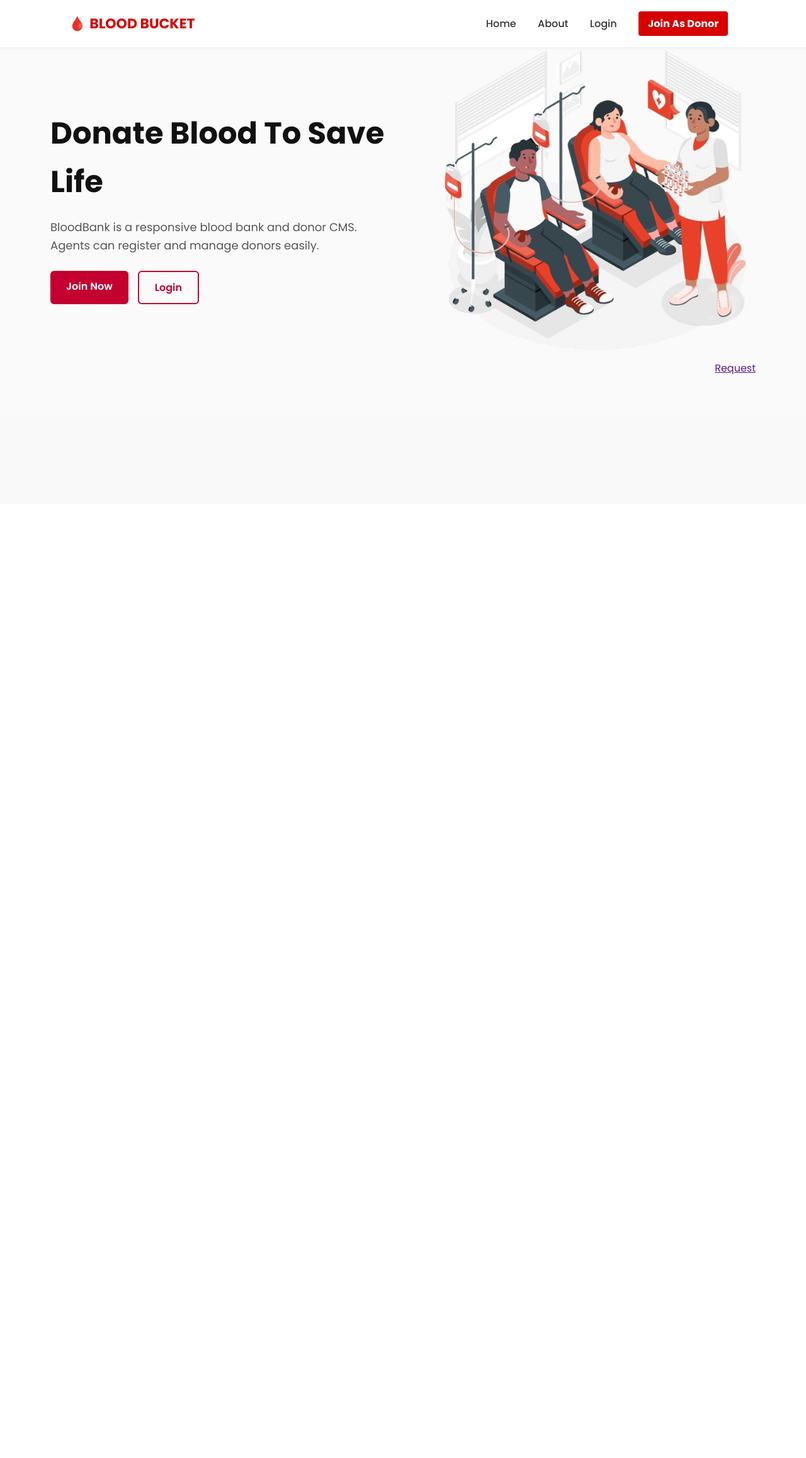
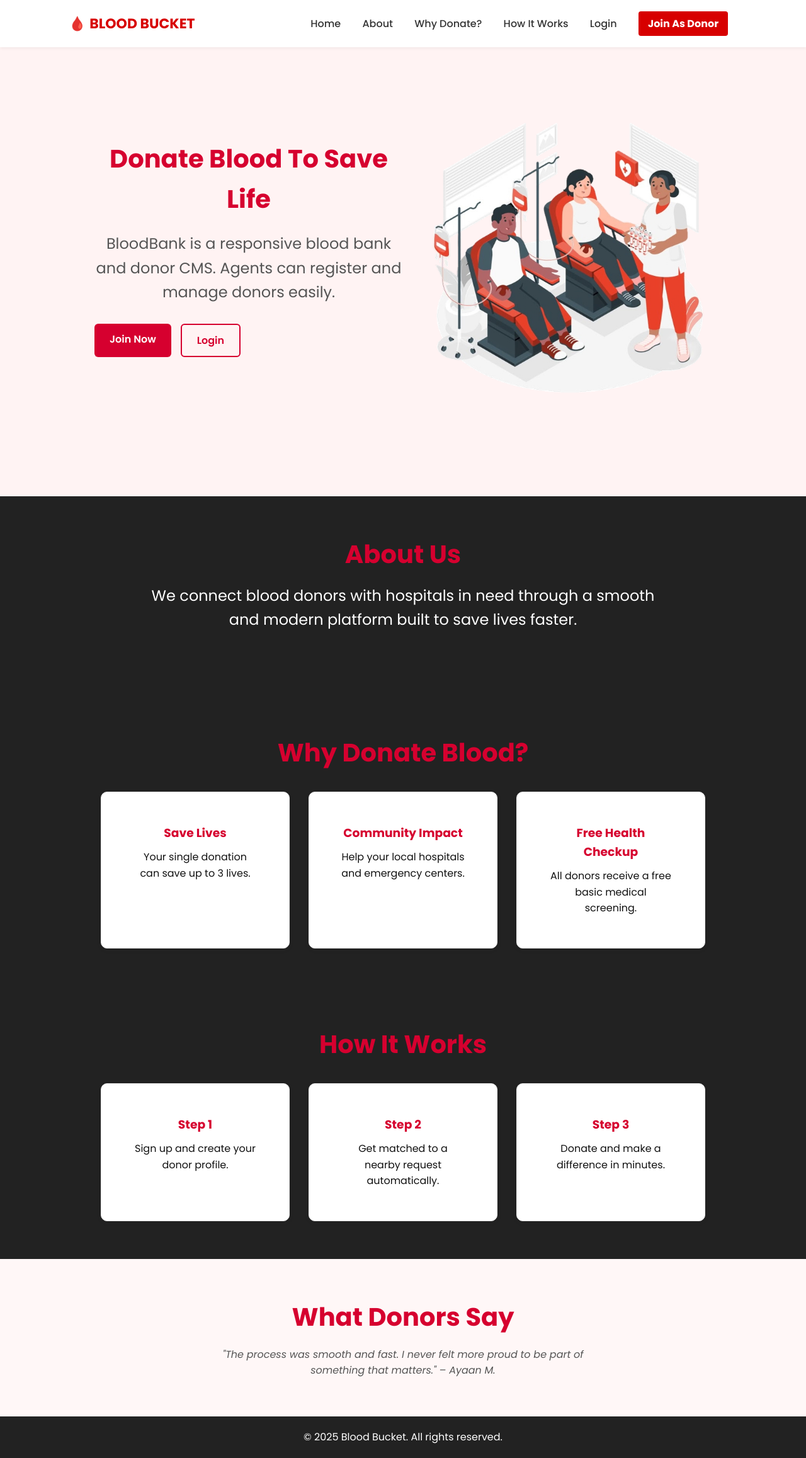
Before and after one commit to AayanMirza1/BloodBankManagementSystem, a FastAPI app: page / in a window 1280 px wide. Shown: the whole page at 63% size. Before the commit the page ends 595 px from the top, so only its background shows below. Run offline with FastAPI, Linux system fonts and the light colour scheme.

Commit message:
Updated homepage layout and CSS for scrollable sections

```diff
--- a/static/style.css
+++ b/static/style.css
@@ -176,3 +176,119 @@
 .admin-btn:hover {
   background-color: darkred;
 }
+
+/* Hero Section */
+.hero {
+  display: flex;
+  flex-wrap: wrap;
+  justify-content: space-between;
+  align-items: center;
+  padding: 150px 150px;
+  background: #fff3f3;
+}
+
+.hero-text {
+  max-width: 700px;
+}
+
+.hero-text h1 {
+  font-size: 2.5rem;
+  color: #d6002f;
+  margin-bottom: 20px;
+}
+
+.hero-text p {
+  font-size: 1.5rem;
+  margin-bottom: 30px;
+}
+
+.cta-buttons a {
+  display: inline-block;
+  padding: 12px 24px;
+  border-radius: 6px;
+  font-weight: 600;
+}
+
+.btn-primary {
+  background-color: #d6002f;
+  color: #fff;
+}
+
+.btn-outline {
+  border: 2px solid #d6002f;
+  color: #d6002f;
+  background: transparent;
+}
+
+.hero-image img {
+  width: 100%;
+  max-width: 450px;
+  margin-top: 30px;
+}
+
+.sec-container {
+  background-color: #222;
+}
+
+
+/* Sections */
+section {
+  padding: 60px 40px;
+  text-align: center;
+}
+
+.section-title {
+  font-size: 2.5rem;
+  color: #d6002f;
+  margin-bottom: 15px;
+}
+
+.section-subtitle {
+  color: #ffff;
+  font-size: 1.5rem;
+  max-width: 800px;
+  margin: 0 auto 40px;
+}
+
+.features {
+  display: flex;
+  flex-wrap: wrap;
+  justify-content: center;
+  gap: 30px;
+  margin-top: 30px;
+}
+
+.feature-box {
+  background-color: #fff;
+  border: 1px solid #eee;
+  padding: 50px 50px;
+  border-radius: 10px;
+  width: 300px;
+  box-shadow: 0 2px 8px rgba(0, 0, 0, 0.05);
+}
+
+
+.feature-box h3 {
+  color: #d6002f;
+  margin-bottom: 10px;
+}
+
+/* Testimonials */
+.testimonials {
+  background-color: #fff7f7;
+}
+
+.testimonial {
+  font-style: italic;
+  max-width: 600px;
+  margin: 0 auto;
+  color: #555;
+}
+
+/* Footer */
+footer {
+  background-color: #222;
+  color: #fff;
+  text-align: center;
+  padding: 20px;
+}
--- a/templates/index.html
+++ b/templates/index.html
@@ -1,64 +1,24 @@
-<!-- <!DOCTYPE html>
+<!DOCTYPE html>
 <html lang="en">
+
 <head>
   <meta charset="UTF-8" />
   <meta name="viewport" content="width=device-width, initial-scale=1.0" />
   <title>Blood Bucket</title>
   <link rel="stylesheet" href="/static/style.css" />
 </head>
+
 <body>
   <header>
     <div class="container">
       <div class="logo">🩸 <strong>BLOOD BUCKET</strong></div>
       <nav>
-        <ul>
-          <li><a href="#">Home</a></li>
-          <li><a href="#">About</a></li>
-          <li><a href="#">Volunteer</a></li>
-          <li><a href="#">Donors</a></li>
-          <li><a href="#">Blood Group</a></li>
-          <li><a href="#">Contact</a></li>
-          <li><a href="#" class="donor-btn">Join as Donor</a></li>
-
-        </ul>
-      </nav>
-    </div>
-  </header>
-
-  <section class="hero">
-    <div class="hero-text">
-      <h1>Donate Blood To Save Life</h1>
-      <p>BloodBank is a responsive blood bank and donor CMS. Agents can register and manage donors easily.</p>
-      <div class="cta-buttons">
-        <a href="/signup" class="btn-primary">Join Now</a>
-        <a href="/login" class="btn-outline">Login</a>
-      </div>
-    </div>
-    <div class="hero-image">
-      <img src="/static/assets/images/donate_illustration.png" alt="Blood donation" />
-    </div>
-  </section>
-
-  <script src="/static/app.js"></script>
-</body>
-</html> -->
-<!DOCTYPE html>
-<html lang="en">
-<head>
-  <meta charset="UTF-8" />
-  <meta name="viewport" content="width=device-width, initial-scale=1.0" />
-  <title>Blood Bucket</title>
-  <link rel="stylesheet" href="/static/style.css" />
-</head>
-<body>
-  <header>
-    <div class="container">
-      <div class="logo">🩸 <strong>BLOOD BUCKET</strong></div>
-      <nav>
-       <a href="">Home</a>
-       <a href="">About</a>
-       <a href="/login">Login</a>
-      <a href="/signup" class="btn-header">Join As Donor</a>
+        <a href="#">Home</a>
+        <a href="#about">About</a>
+        <a href="#why">Why Donate?</a>
+        <a href="#how">How It Works</a>
+        <a href="/login">Login</a>
+        <a href="/signup" class="btn-header">Join As Donor</a>
       </nav>
     </div>
   </header>
@@ -74,10 +34,65 @@
     </div>
     <div class="hero-image">
       <img src="/assets/background image.png" alt="Blood donation" />
-      <a href="" class="request-btn">Request</a>
     </div>
   </section>
 
+  <div class="sec-container">
+    <section id="about">
+      <h2 class="section-title">About Us</h2>
+      <p class="section-subtitle">We connect blood donors with hospitals in need through a smooth and modern platform
+        built to save lives faster.</p>
+    </section>
+
+    <section id="why">
+      <h2 class="section-title">Why Donate Blood?</h2>
+      <div class="features">
+        <div class="feature-box">
+          <h3>Save Lives</h3>
+          <p>Your single donation can save up to 3 lives.</p>
+        </div>
+        <div class="feature-box">
+          <h3>Community Impact</h3>
+          <p>Help your local hospitals and emergency centers.</p>
+        </div>
+        <div class="feature-box">
+          <h3>Free Health Checkup</h3>
+          <p>All donors receive a free basic medical screening.</p>
+        </div>
+      </div>
+    </section>
+
+    <section id="how">
+      <h2 class="section-title">How It Works</h2>
+      <div class="features">
+        <div class="feature-box">
+          <h3>Step 1</h3>
+          <p>Sign up and create your donor profile.</p>
+        </div>
+        <div class="feature-box">
+          <h3>Step 2</h3>
+          <p>Get matched to a nearby request automatically.</p>
+        </div>
+        <div class="feature-box">
+          <h3>Step 3</h3>
+          <p>Donate and make a difference in minutes.</p>
+        </div>
+      </div>
+    </section>
+
+    <section class="testimonials">
+      <h2 class="section-title">What Donors Say</h2>
+      <p class="testimonial">"The process was smooth and fast. I never felt more proud to be part of something that
+        matters." – Ayaan M.</p>
+    </section>
+    </section>
+  </div>
+
+  <footer>
+    <p>&copy; 2025 Blood Bucket. All rights reserved.</p>
+  </footer>
+
   <script src="/static/app.js"></script>
 </body>
+
 </html>
--- a/templates/login.html
+++ b/templates/login.html
@@ -10,7 +10,7 @@
 <body>
   <div class="container">
     <div class="left">
-      <img src="/static/assets/blood-bank-poster.png" alt="Blood Bank Poster">
+      <img src="/assets/bg2.png" alt="Blood Bank Poster">
       <h3>Blood Bucket</h3>
     </div>
     <div class="right">
```
